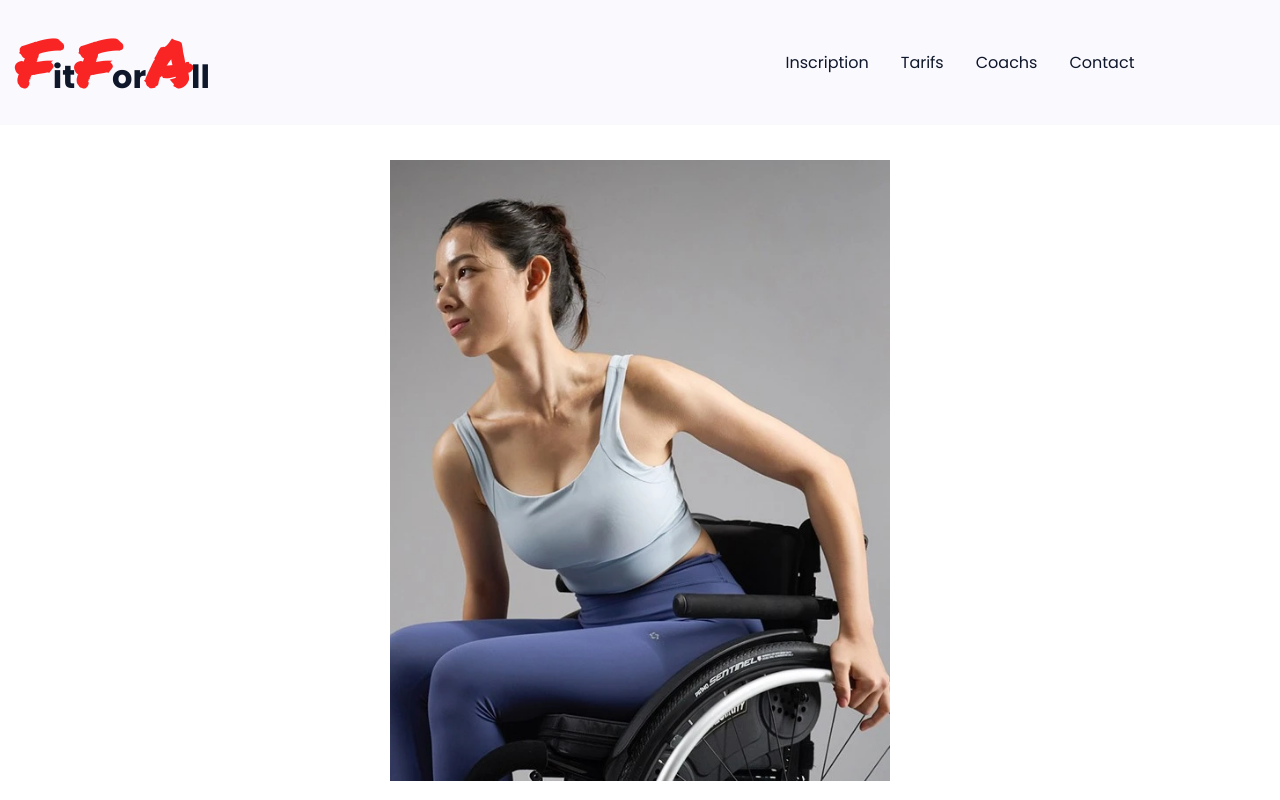
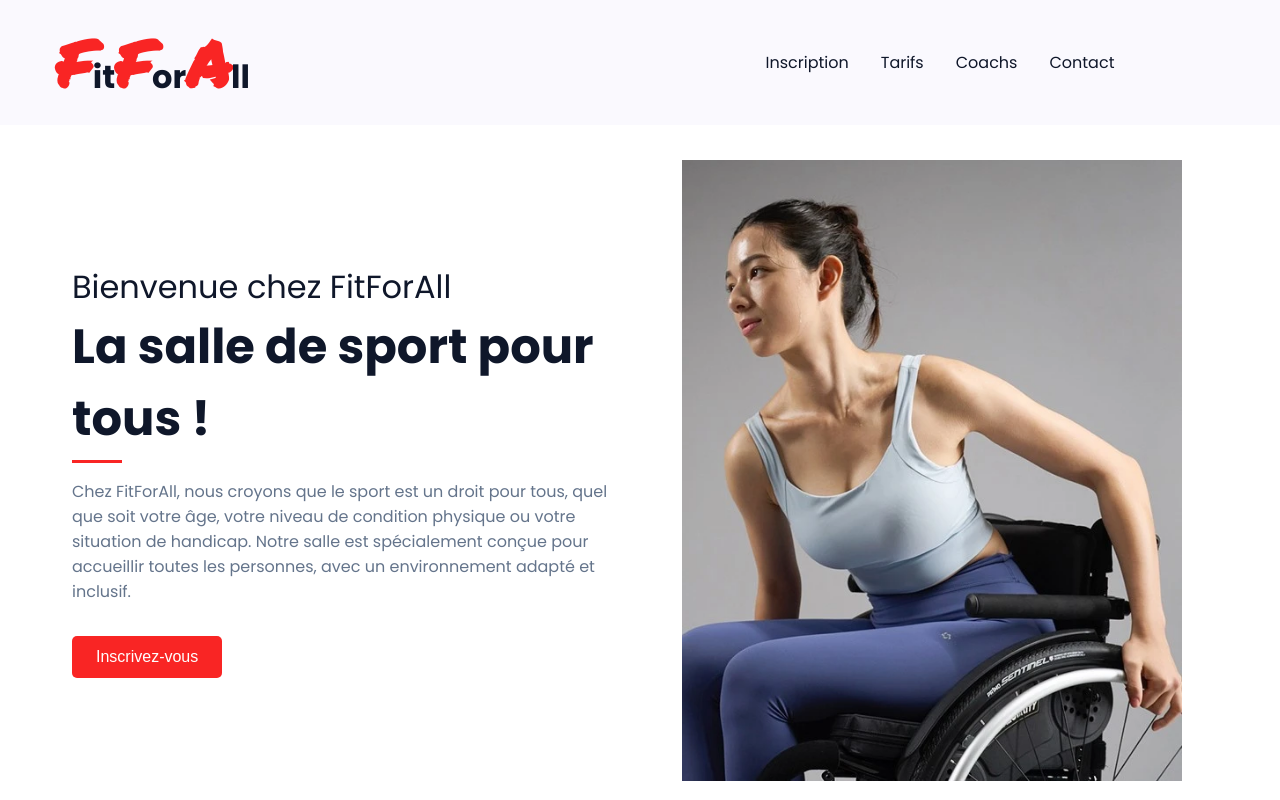
Before and after one commit to guiback0/FitForAll, a plain HTML site: page index.html in a window 1280 px wide. Shown: the top 800 px of the page. Drawn offline with nearby package versions, Linux system fonts and the light colour scheme.

Commit message:
💄 Update : home section responsive

```diff
--- a/css/responsive.css
+++ b/css/responsive.css
@@ -1,8 +1,14 @@
 @media (width > 768px) {
+.header__content {
+  max-width: var(--max-width);
+  display: flex;
+  width: 200rem;
+  margin-inline: auto;
+}
+
    nav {
       position: static;
       padding: 2rem 1rem;
-      max-width: var(--max-width);
       margin-inline: auto;
       display: flex;
       align-items: center;
@@ -26,4 +32,16 @@
       background-color: transparent;
       transform: none;
    }
+
+   .home__container {
+    padding-block: 2rem;
+    grid-template-columns: repeat(2, 1fr);
+    align-items: center;
+    padding-top: 10rem;
+  }
+
+  .home__content {
+    padding-block: 5rem;
+    grid-area: 1/1/2/2;
+  }
 }
```
